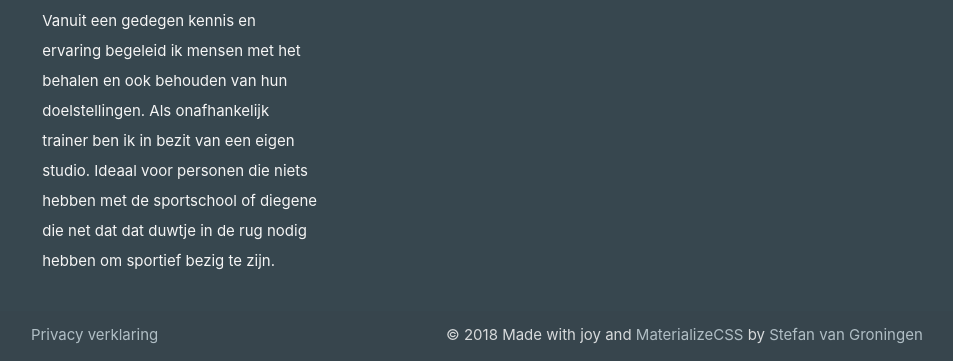
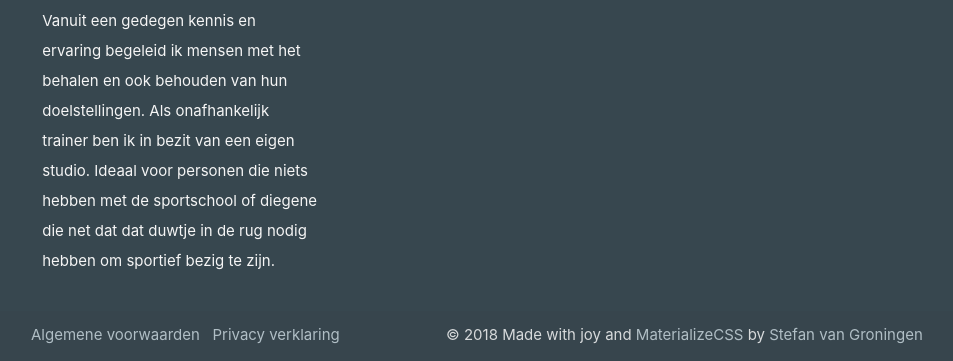
Before and after one commit to vitasupport/vitasupport.nl, a website: page app/index.html in a window 1280 px wide. Shown: the part 4065-4426 px from the top of the page, without its empty margins (161-1114 px from the left). Drawn offline with nearby package versions, Linux system fonts and the light colour scheme.

Commit message:
Added algemene voorwaarden

```diff
--- a/app/index.html
+++ b/app/index.html
@@ -354,7 +354,10 @@
     </div>
     <div class="footer-copyright">
         <div class="container">
-          <a class="blue-grey-text text-lighten-3" href=/files/privacy_verklaring.pdf target="_blank">Privacy verklaring</a>
+            <div class="left">
+              <a class="blue-grey-text text-lighten-3" href=/files/algemene_voorwaarden_vitasupport.pdf target="_blank">Algemene voorwaarden</a>&nbsp;&nbsp;
+              <a class="blue-grey-text text-lighten-3" href=/files/privacy_verklaring.pdf target="_blank">Privacy verklaring</a>
+            </div>
           <div class="right">&nbsp;</div>
           <div class="right">
             &copy; 2018 Made with joy and <a class="blue-grey-text text-lighten-3" href="http://materializecss.com" target="_blank">MaterializeCSS</a> by <a class="blue-grey-text text-lighten-3" href="https://www.stefanvangroningen.com" target="_blank">Stefan van Groningen</a>
```
Also changed, not shown: 1 other file.
